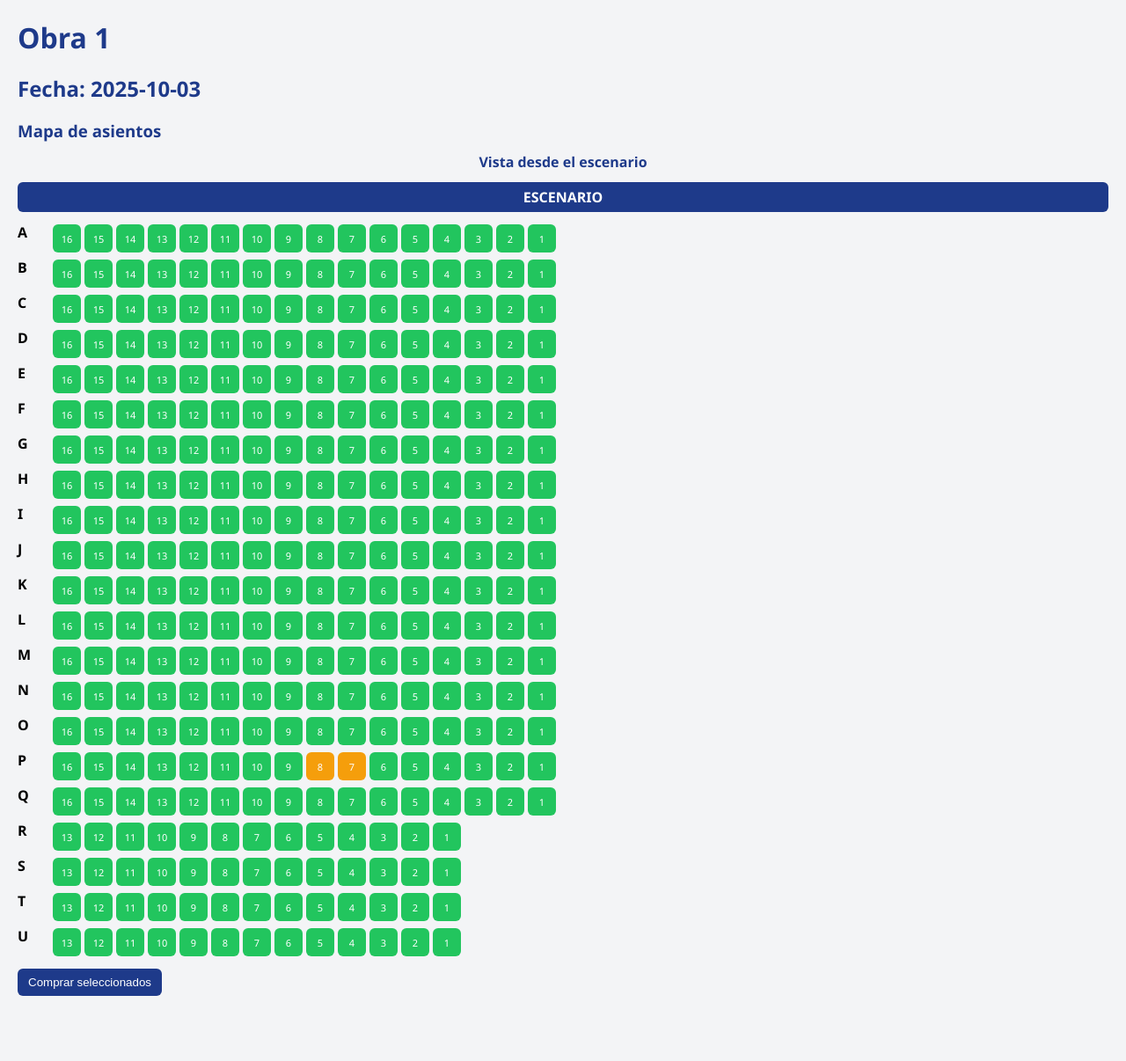
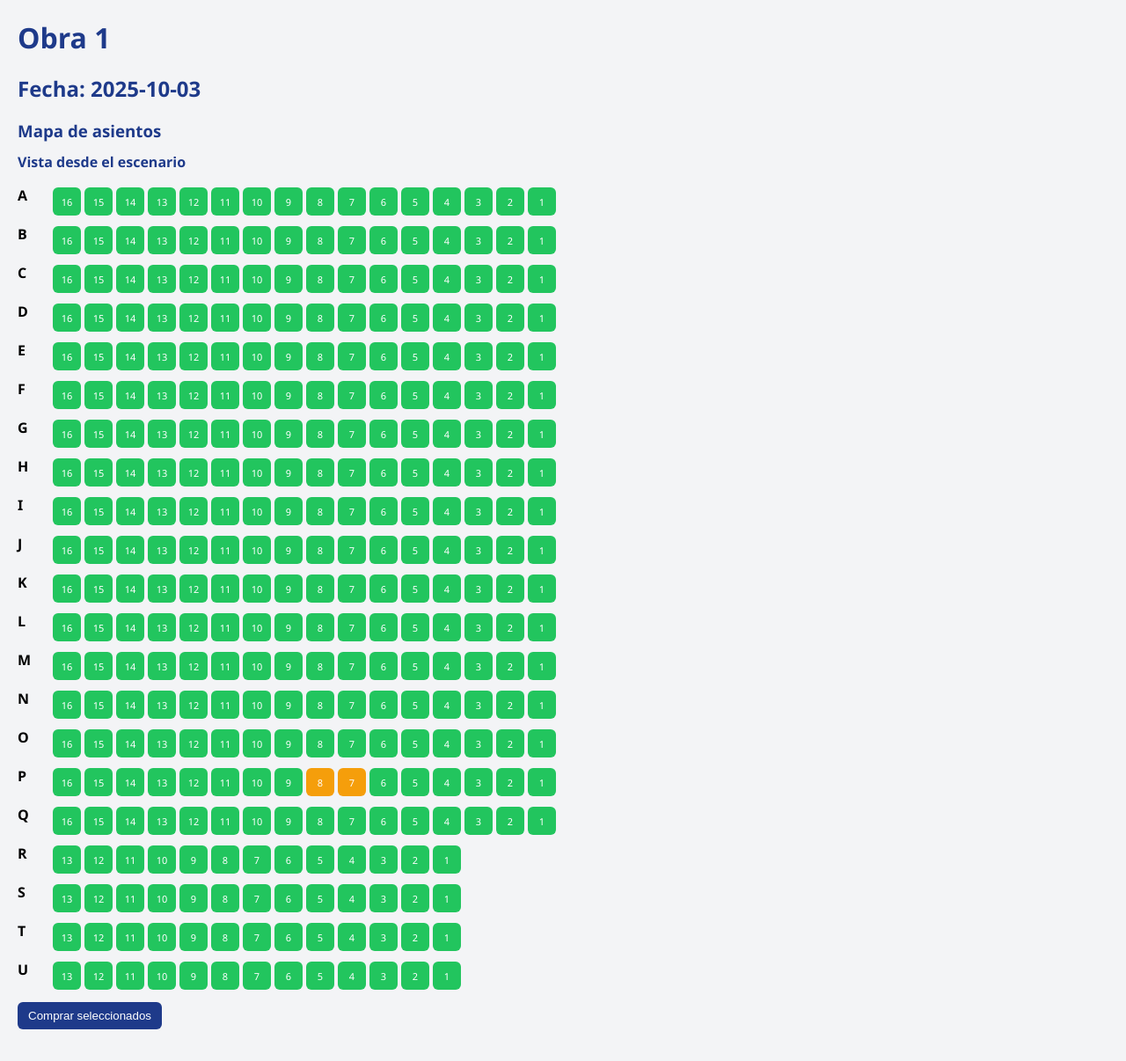
Before and after one commit to diegodjota04/auditorio_ibiza, a Flask app: page /evento/14 in a window 1280 px wide. Shown: the part 71-1277 px from the top of the page at 88% size. Before the commit the page ends 1203 px from the top, so only its background shows below. Run offline with Flask 3, Linux system fonts and the light colour scheme; data comes from the database, SQL or seed files in the repository.

Commit message:
eliminar fila de escenario y dejar solo vista desde el escenario

```diff
--- a/static/css/styles.css
+++ b/static/css/styles.css
@@ -132,7 +132,8 @@ label {
 
 /* Escenario y leyenda */
 #escenario-label, .escenario-label {
-  text-align: center;
+  text-align: left;
+  align-items: center;
   margin-top: 12px;
   font-weight: bold;
   font-size: 16px;
@@ -140,8 +141,13 @@ label {
 }
 
 #seat-grid {
+  display: flex;
+  flex-direction: column;
+  align-items: left;
+  margin: 0 auto;
   margin-top: 12px;
 }
+
 
 /* Calendario */
 #calendario .fc-event-title {
--- a/templates/evento.html
+++ b/templates/evento.html
@@ -46,19 +46,9 @@
         const data = await res.json();
         const byId = {};
         data.forEach(s => byId[s.id] = s.status);
-        const escenario = document.createElement("div");
-
         const grid = document.getElementById("seat-grid");
         grid.innerHTML = "";
-        escenario.textContent = "ESCENARIO";
-        escenario.style.textAlign = "center";
-        escenario.style.fontWeight = "bold";
-        escenario.style.margin = "12px 0";
-        escenario.style.background = "#1e3a8a";
-        escenario.style.color = "white";
-        escenario.style.padding = "6px";
-        escenario.style.borderRadius = "6px";
-        grid.appendChild(escenario);
+
         rows.forEach(r => {
           const rowDiv = document.createElement("div");
           rowDiv.className = "row";
--- a/templates/validar.html
+++ b/templates/validar.html
@@ -44,9 +44,7 @@
       <img id="evento-preview" src="" alt="Imagen del evento" class="evento-img" />
       </div>
       <h2>Mapa</h2>
-      <div id="escenario-label" class="escenario-label">
-        Vista desde el escenario
-      </div>
+      <div class="escenario-label">Vista desde el escenario</div>
       <div id="seat-grid">Seleccione un evento</div>
 
       <div id="stats-panel">
```
